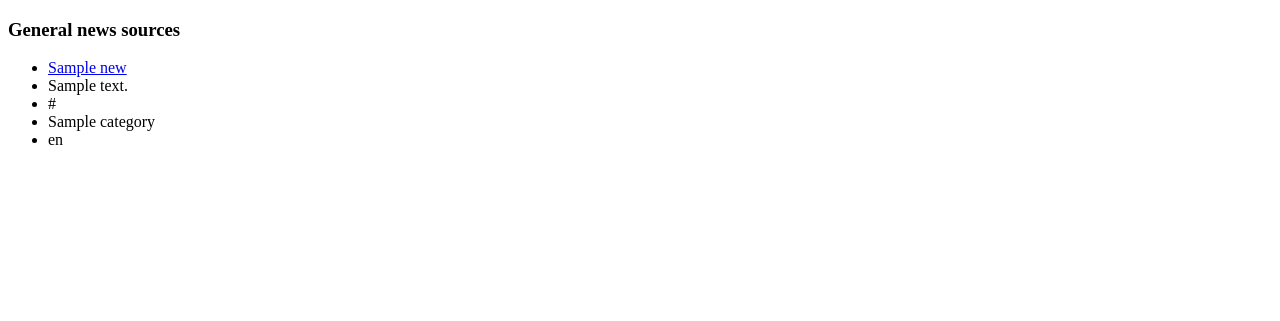
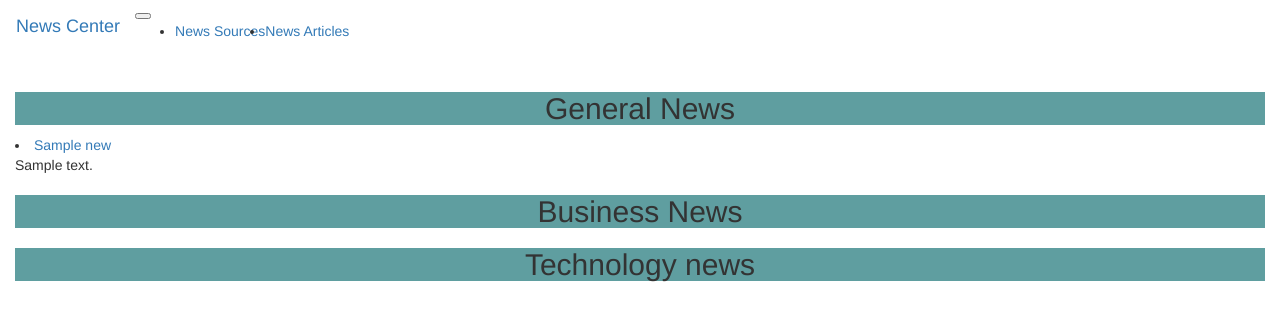
Before and after one commit to Koech-code/News-App, a Flask app: template app/templates/index.html in a window 1280 px wide. Shown: the top 321 px of the page. Run offline with Flask 2, Linux system fonts and the light colour scheme; the template is opened without the code that fills it: most values are stand-ins (such as "Sample title", 1, 10 or a date in 2020); parts of the project's set-up code (start-up, migrations or seed data) failed here and were passed over; some libraries are stand-ins or nearby versions.

Commit message:
created new templates for macro and base

```diff
--- a/app/__init__.py
+++ b/app/__init__.py
@@ -1,4 +1,5 @@
 from flask import Flask
+from flask_bootstrap import Bootstrap
 from .config import DevConfig
 
 # Initializing application
@@ -8,4 +9,7 @@
 app.config.from_object(DevConfig)
 app.config.from_pyfile('config.py')
 
+# Initializing Flask Extensions
+bootstrap = Bootstrap(app)
+
 from app import views
--- a/app/config.py
+++ b/app/config.py
@@ -2,7 +2,7 @@
     '''
     General configuration parent class
     '''
-    NEWS_API_BASE_URL='https://newsapi.org/v2/top-headlines/sources?apiKey={}'
+    NEWS_API_BASE_URL='https://newsapi.org/v2/sources?country=us&category={}&apiKey={}'
     ARTICLES_API_URL='https://newsapi.org/v2/top-headlines?sources={}&apiKey={}'
 
 class ProdConfig(Config):
--- a/app/requests.py
+++ b/app/requests.py
@@ -9,12 +9,12 @@
 # Getting the movie base url
 base_url = app.config['NEWS_API_BASE_URL']
 
-def get_source():
+def get_source(category):
     '''
     Function that gets the json response to our url request
     '''
     # base_url='https://newsapi.org/v2/top-headlines/sources?apiKey={}'
-    get_source_url = base_url.format(api_key)
+    get_source_url = base_url.format(category, api_key)
 
     with urllib.request.urlopen(get_source_url ) as url:
         get_source_data = url.read()
@@ -31,7 +31,7 @@
 
 def process_results(source_list):
     '''
-    Function  that processes the movie result and transform them to a list of Objects
+    Function  that processes the source result and transform them to a list of Objects
     '''
     source_results = []
     for source_item in source_list:
--- /dev/null
+++ b/app/static/css/index.css
@@ -0,0 +1,3 @@
+h2 {
+    background-color: cadetblue;
+}
--- /dev/null
+++ b/app/templates/base.html
@@ -0,0 +1,17 @@
+{% extends 'bootstrap/base.html'%}
+<html>
+    <head>
+        <title>Welcome to your reliable news source </title>
+    </head>
+
+    <body>
+        {% block navbar %}
+        {% include "navbar.html" %}
+        {% endblock %}
+
+        {% block content %}
+
+
+        {% endblock %}
+    </body>
+</html>
--- a/app/templates/index.html
+++ b/app/templates/index.html
@@ -1,4 +1,4 @@
-<!DOCTYPE html>
+<!-- <!DOCTYPE html>
 <html>
     <head>
         <meta charset="utf-8">
@@ -9,7 +9,7 @@
         {% endif %}
     </head>
     <body>
-         <!-- Popular movie section  -->
+
         <h3> General news sources</h3>
         <ul>
            {% for news in general %}
@@ -21,4 +21,26 @@
            {% endfor %}
        </ul>
     </body>
-</html>
+</html> -->
+
+{% extends 'base.html'%}
+{% import 'macro.html' as macro %}
+
+{% block styles%}
+    {{ super() }}
+    <link rel="stylesheet" href="{{url_for('static',filename='css/index.css')}}">
+{% endblock %}
+{% block content %}
+
+<div class="container-fluid" id="allsources" >
+    <div class="overlay">
+        <h2 class="text-center font-weight-bold headers" >General News</h2>
+        {{ macro.display_new_sources(general) }}
+        <h2 class="text-center font-weight-bold headers" > Business News</h2>
+        {{ macro.display_new_sources(business) }}
+        <h2 class="text-center font-weight-bold headers" > Technology news </h2>
+        {{ macro.display_new_sources(technology) }}
+    </div>
+</div>
+
+{% endblock %}
--- /dev/null
+++ b/app/templates/macro.html
@@ -0,0 +1,8 @@
+{% macro display_new_sources(sources_result) %}
+
+    {% for news in sources_result %}
+      <li><a href="articles/{{news.id}}">{{ news.name }}</a></li>
+      <p> {{news.description}} </p>
+    {% endfor %}
+
+{% endmacro %}
--- /dev/null
+++ b/app/templates/navbar.html
@@ -0,0 +1,38 @@
+<!-- <nav class="navbar navbar-expand-lg navbar-light fixed-top">
+    <a class="navbar-brand" href="/">News Center</a>
+    <button class="navbar-toggler" type="button" data-toggle="collapse" data-target="#navbarSupportedContent" aria-controls="navbarSupportedContent" aria-expanded="false" aria-label="Toggle navigation">
+      <span class="navbar-toggler-icon"></span>
+    </button>
+
+    <div class="collapse navbar-collapse" id="navbarSupportedContent">
+      <ul class="navbar-nav mr-auto">
+        <li class="nav-item active">
+          <a class="nav-link" href="/">News Sources<span class="sr-only">(current)</span></a>
+        </li>
+        <li class="nav-item active">
+          <a class="nav-link" href="/News-Articles"> News Articles </a>
+        </li>
+      </ul> -->
+
+      <nav class="navbar navbar-expand-lg navbar-light bg-light">
+        <a class="navbar-brand" href="/">News Center</a>
+        <button class="navbar-toggler" type="button" data-toggle="collapse" data-target="#navbarNav" aria-controls="navbarNav" aria-expanded="false" aria-label="Toggle navigation">
+          <span class="navbar-toggler-icon"></span>
+        </button>
+        <div class="collapse navbar-collapse" id="navbarNav">
+          <ul class="navbar-nav">
+            <li class="nav-item active">
+              <a class="nav-link" href="/">News Sources <span class="sr-only">(current)</span></a>
+            </li>
+            <li class="nav-item">
+              <a class="nav-link" href="/articles">News Articles</a>
+            </li>
+            <!-- <li class="nav-item">
+              <a class="nav-link" href="#">Pricing</a>
+            </li>
+            <li class="nav-item">
+              <a class="nav-link disabled" href="#" tabindex="-1" aria-disabled="true">Disabled</a>
+            </li> -->
+          </ul>
+        </div>
+      </nav>
```
Also changed, not shown: app/views.py (+6 -4 lines).
